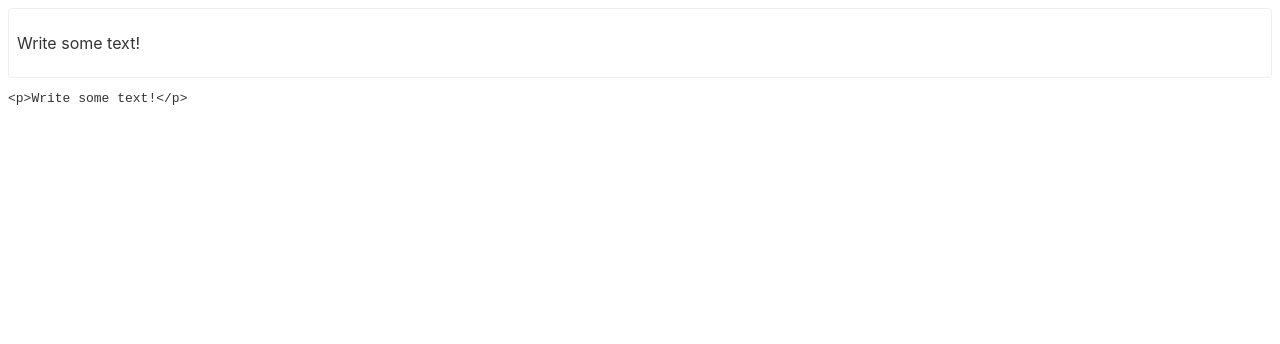
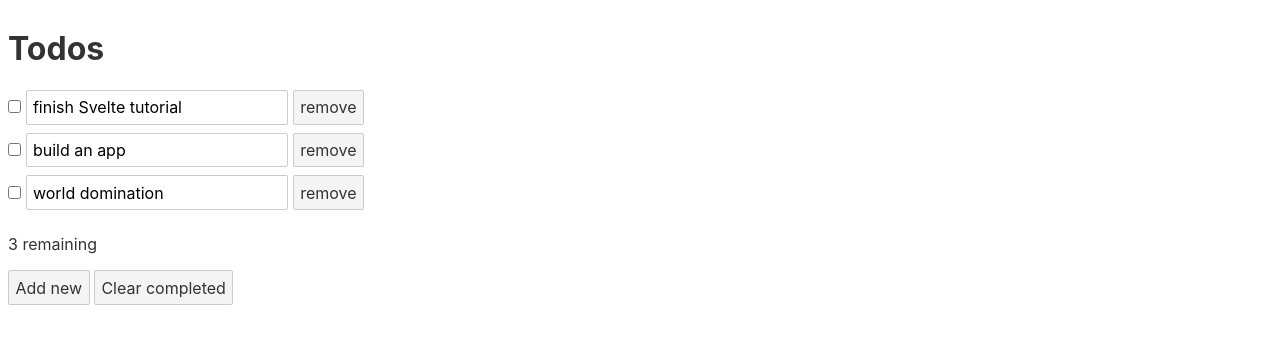
Before and after one commit to phucbm/svelte-ohayou, a Svelte app: page / in a window 1280 px wide. Shown: the top 344 px of the page. Built offline with nearby package versions, Linux system fonts and the light colour scheme.

Commit message:
bindings: each block bindings

```diff
--- a/src/App.svelte
+++ b/src/App.svelte
@@ -1,15 +1,57 @@
 <script>
-    let html = '<p>Write some text!</p>';
+    let todos = [
+        {done: false, text: 'finish Svelte tutorial'},
+        {done: false, text: 'build an app'},
+        {done: false, text: 'world domination'}
+    ];
+
+    function add(){
+        todos = todos.concat({done: false, text: ''});
+    }
+
+    function clear(){
+        todos = todos.filter(t => !t.done);
+    }
+
+    function remove(index){
+        const arr = [...todos];
+        arr.splice(index, 1)
+
+        todos = arr;
+    }
+
+    $: remaining = todos.filter(t => !t.done).length;
 </script>
 
-<div contenteditable="true" bind:innerHTML={html}></div>
+<h1>Todos</h1>
 
-<pre>{html}</pre>
+{#each todos as todo,index}
+    <div class:done={todo.done}>
+        <input
+                type=checkbox
+                bind:checked={todo.done}
+        >
+
+        <input
+                placeholder="What needs to be done?"
+                bind:value={todo.text}
+        >
+        <button type="button" on:click={()=>remove(index)}>remove</button>
+    </div>
+{/each}
+
+<p>{remaining} remaining</p>
+
+<button on:click={add}>
+    Add new
+</button>
+
+<button on:click={clear}>
+    Clear completed
+</button>
 
 <style>
-    [contenteditable] {
-        padding:0.5em;
-        border:1px solid #eee;
-        border-radius:4px;
+    .done {
+        opacity:0.4;
     }
 </style>
```
